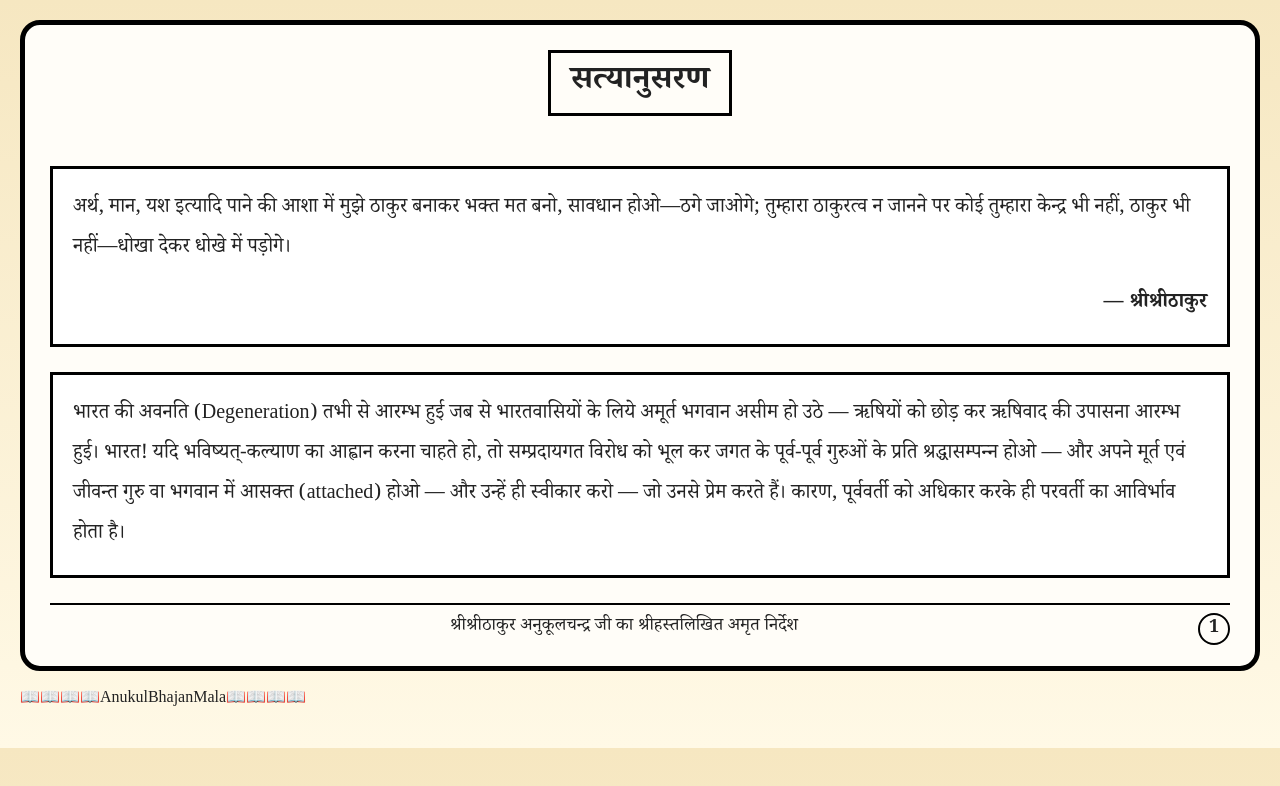
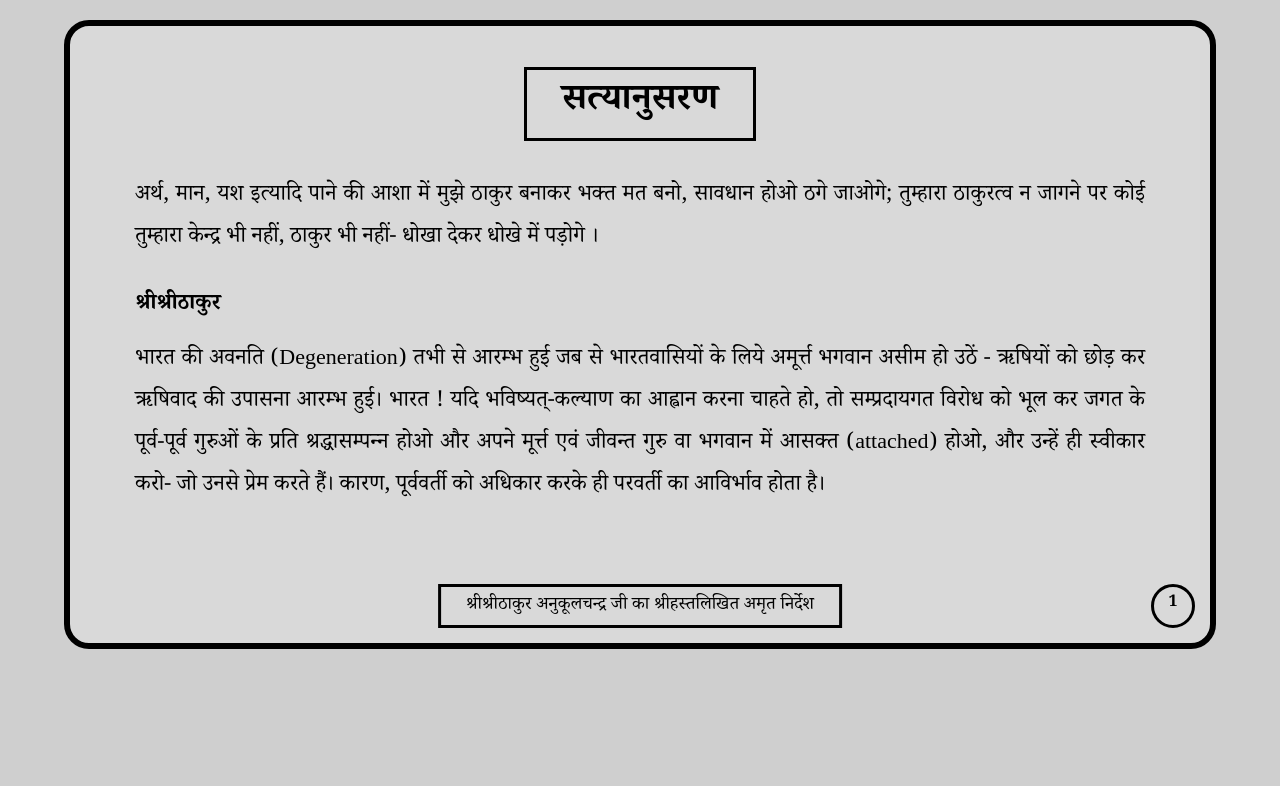
Before and after one commit to Playstore-verified/AnukulBhajanMala, a plain HTML site: page Page1.html in a window 1280 px wide. Drawn offline with Linux system fonts and the light colour scheme.

Commit message:
Add files via upload

```diff
--- a/Page1.html
+++ b/Page1.html
@@ -19,121 +19,123 @@
 
 <meta name="viewport" content="width=device-width, initial-scale=1.0">
 
-<title>सत्यानुसरण - पृष्ठ 1</title>
+<title>सत्यानुसरण (1)</title>
 
 <style>
 
 body{
 
-    margin:0;
+  margin:0;
 
-    font-family:'Noto Serif Devanagari', serif;
+  background:#cfcfcf;
 
-    background: linear-gradient(to bottom, #f6e7c1, #fff9e6);
-
-    color:#222;
-
-    padding:20px;
+  font-family:"Noto Serif Devanagari", serif;
 
 }
 
-/* Page Border */
-
 .page{
 
-    border:5px solid #000;
+  width:90%;
 
-    border-radius:20px;
+  margin:20px auto;
 
-    padding:25px;
+  background:#d9d9d9;
 
-    background:#fffdf8;
+  border:6px solid #000;
+
+  border-radius:25px;
+
+  padding:50px 65px 120px 65px;
+
+  position:relative;
+
+  box-sizing:border-box;
 
 }
 
-/* Top Title */
+.title{
 
-.top-title{
+  text-align:center;
 
-    text-align:center;
-
-    font-size:32px;
-
-    font-weight:bold;
-
-    border:3px solid #000;
-
-    display:inline-block;
-
-    padding:5px 20px;
-
-    margin:0 auto 25px auto;
+  margin-bottom:45px;
 
 }
 
-/* Content Boxes */
+.title span{
 
-.box{
+  border:3px solid #000;
 
-    border:3px solid #000;
+  padding:6px 35px;
 
-    padding:20px;
+  font-size:36px;
 
-    margin:25px 0;
-
-    line-height:2;
-
-    font-size:20px;
-
-    background:white;
+  font-weight:bold;
 
 }
 
-/* Signature */
+p{
 
-.sign{
+  font-size:22px;
 
-    text-align:right;
+  line-height:1.9;
 
-    margin-top:15px;
+  margin:14px 0;
 
-    font-weight:bold;
+  text-align:justify;
 
 }
 
-/* Footer */
+.author{
+
+  margin-top:25px;
+
+  font-weight:bold;
+
+}
 
 .footer{
 
-    text-align:center;
+  position:absolute;
 
-    margin-top:20px;
+  bottom:15px;
 
-    font-size:18px;
+  left:50%;
 
-    border-top:2px solid #000;
+  transform:translateX(-50%);
 
-    padding-top:8px;
+  border:3px solid #000;
+
+  padding:5px 25px;
+
+  font-size:18px;
+
+  background:#d9d9d9;
 
 }
 
 .page-number{
 
-    float:right;
+  position:absolute;
 
-    border:2px solid #000;
+  right:15px;
 
-    border-radius:50%;
+  bottom:15px;
 
-    width:28px;
+  border:3px solid #000;
 
-    height:28px;
+  width:38px;
 
-    line-height:28px;
+  height:38px;
 
-    text-align:center;
+  border-radius:50%;
 
-    font-weight:bold;
+  text-align:center;
+
+  line-height:34px;
+
+  font-weight:bold;
+
+  background:#d9d9d9;
 
 }
 
@@ -145,48 +147,28 @@ body{
 
 <div class="page">
 
-    <div style="text-align:center;">
+  <div class="title">
 
-        <div class="top-title">सत्यानुसरण</div>
+    <span>सत्यानुसरण</span>
 
-    </div>
+  </div>
 
-    <div class="box">
+  <p>अर्थ, मान, यश इत्यादि पाने की आशा में मुझे ठाकुर बनाकर भक्त मत बनो, सावधान होओ ठगे जाओगे; तुम्हारा ठाकुरत्व न जागने पर कोई तुम्हारा केन्द्र भी नहीं, ठाकुर भी नहीं- धोखा देकर धोखे में पड़ोगे ।</p>
 
-        अर्थ, मान, यश इत्यादि पाने की आशा में मुझे ठाकुर बनाकर भक्त मत बनो, सावधान होओ—ठगे जाओगे;
+  <p class="author">श्रीश्रीठाकुर</p>
 
-        तुम्हारा ठाकुरत्व न जानने पर कोई तुम्हारा केन्द्र भी नहीं, ठाकुर भी नहीं—धोखा देकर धोखे में पड़ोगे।
+  <p>भारत की अवनति (Degeneration) तभी से आरम्भ हुई जब से भारतवासियों के लिये अमूर्त्त भगवान असीम हो उठें - ऋषियों को छोड़ कर ऋषिवाद की उपासना आरम्भ हुई। भारत ! यदि भविष्यत्-कल्याण का आह्वान करना चाहते हो, तो सम्प्रदायगत विरोध को भूल कर जगत के पूर्व-पूर्व गुरुओं के प्रति श्रद्धासम्पन्न होओ और अपने मूर्त्त एवं जीवन्त गुरु वा भगवान में आसक्त (attached) होओ, और उन्हें ही स्वीकार करो- जो उनसे प्रेम करते हैं। कारण, पूर्ववर्ती को अधिकार करके ही परवर्ती का आविर्भाव होता है।</p>
 
-        <div class="sign">— श्रीश्रीठाकुर</div>
+  <div class="footer">
 
-    </div>
+    श्रीश्रीठाकुर अनुकूलचन्द्र जी का श्रीहस्तलिखित अमृत निर्देश
 
-    <div class="box">
+  </div>
 
-        भारत की अवनति (Degeneration) तभी से आरम्भ हुई जब से भारतवासियों के लिये अमूर्त भगवान असीम हो उठे —
-
-        ऋषियों को छोड़ कर ऋषिवाद की उपासना आरम्भ हुई।
-
-        भारत! यदि भविष्यत्-कल्याण का आह्वान करना चाहते हो, तो सम्प्रदायगत विरोध को भूल कर जगत के पूर्व-पूर्व गुरुओं के प्रति श्रद्धासम्पन्न होओ —
-
-        और अपने मूर्त एवं जीवन्त गुरु वा भगवान में आसक्त (attached) होओ —
-
-        और उन्हें ही स्वीकार करो — जो उनसे प्रेम करते हैं।
-
-        कारण, पूर्ववर्ती को अधिकार करके ही परवर्ती का आविर्भाव होता है।
-
-    </div>
-
-    <div class="footer">
-
-        श्रीश्रीठाकुर अनुकूलचन्द्र जी का श्रीहस्तलिखित अमृत निर्देश
-
-        <div class="page-number">1</div>
-
-    </div>
+  <div class="page-number">1</div>
 
 </div>
-<p>📖📖📖📖AnukulBhajanMala📖📖📖📖</p>
+
 </body>
 
 </html>
```
